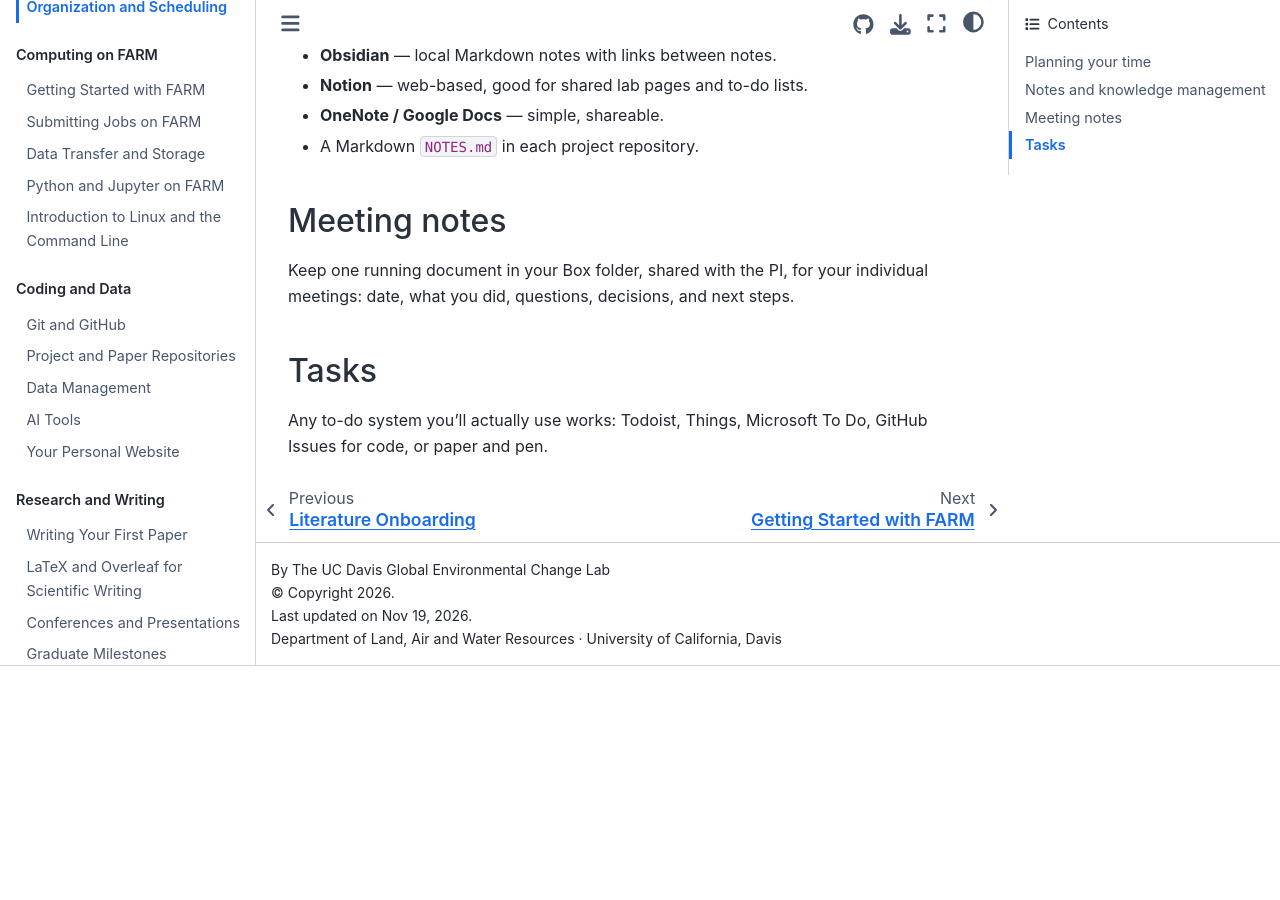
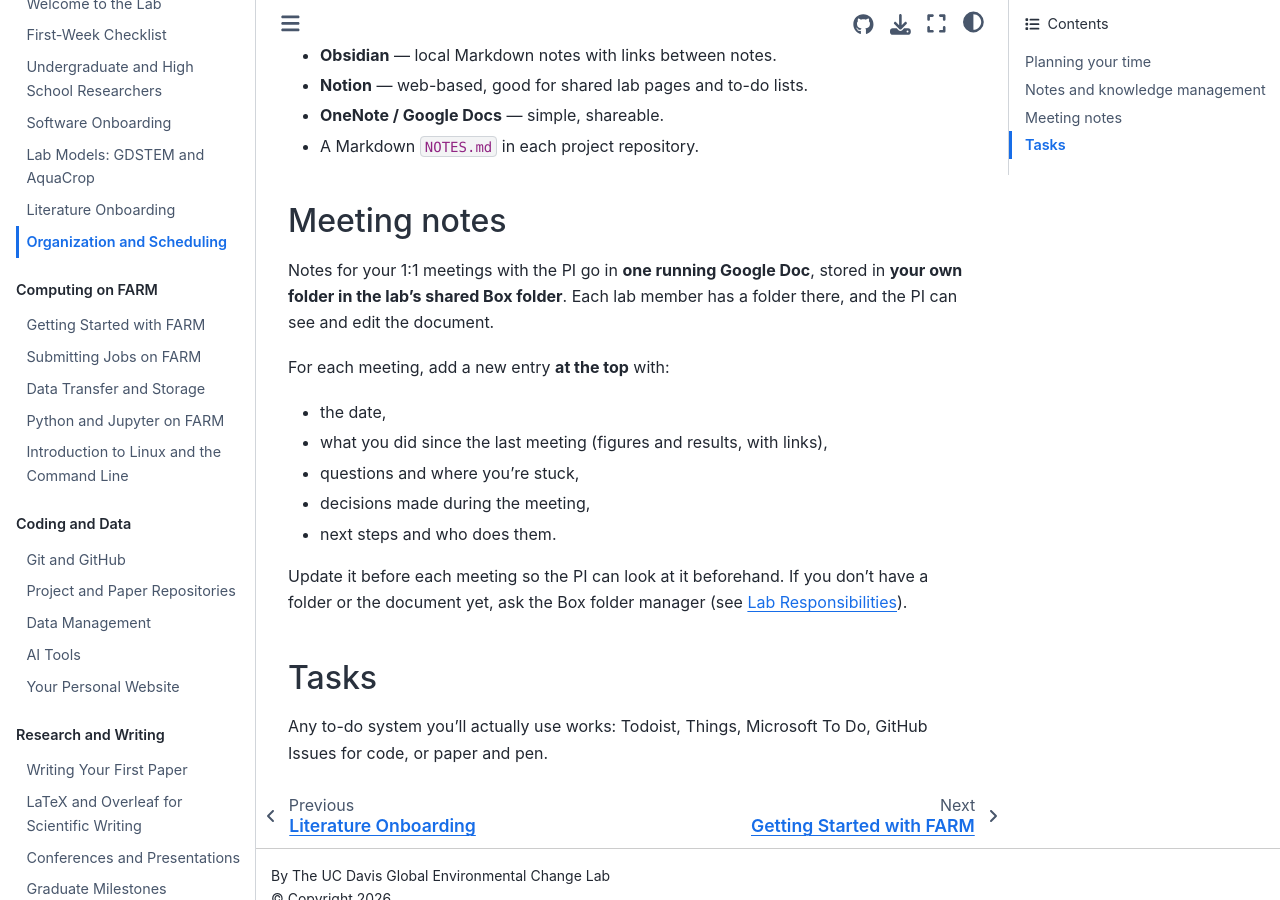
Before and after one commit to UCDglobalchange/ucdglobalchange.github.io, a Jupyter Book: the page built from docs/Onboarding/OrganizationAndScheduling.md, in a window 1280 px wide and 900 px high, scrolled down 530 px. Built offline with Jupyter Book 1.0.4 settings and Sphinx 7.4.7 and the Sphinx Book theme 1.1.4, drawn with Linux system fonts in a browser that asks for light colours; before the commit the page ends 1196 px from its top, so only the background shows below that.

Commit message:
Describe 1:1 meeting notes as a Google Doc in each member's Box folder

```diff
--- a/docs/Onboarding/OrganizationAndScheduling.md
+++ b/docs/Onboarding/OrganizationAndScheduling.md
@@ -20,8 +20,21 @@ Keep a research log: what you ran, why, where the output is, and what you learne
 
 ## Meeting notes
 
-Keep one running document in your Box folder, shared with the PI, for your individual meetings: date, what you did,
-questions, decisions, and next steps.
+Notes for your 1:1 meetings with the PI go in **one running Google Doc**, stored in **your own
+folder in the lab's shared Box folder**. Each lab member has a folder there, and the PI can see and
+edit the document.
+
+For each meeting, add a new entry **at the top** with:
+
+- the date,
+- what you did since the last meeting (figures and results, with links),
+- questions and where you're stuck,
+- decisions made during the meeting,
+- next steps and who does them.
+
+Update it before each meeting so the PI can look at it beforehand. If you don't have a folder or
+the document yet, ask the Box folder manager (see
+[Lab Responsibilities](../NewMemberResources/Who_to_contact_for.md)).
 
 ## Tasks
 
```
Also changed, not shown: docs/NewMemberResources/Who_to_contact_for.md (+1 -1 lines), docs/Onboarding/FirstWeekChecklist.md (+1 -0 lines), docs/Onboarding/LabOnboarding.md (+3 -2 lines), docs/ResearchAndWriting/WritingYourFirstPaper.md (+2 -1 lines).
